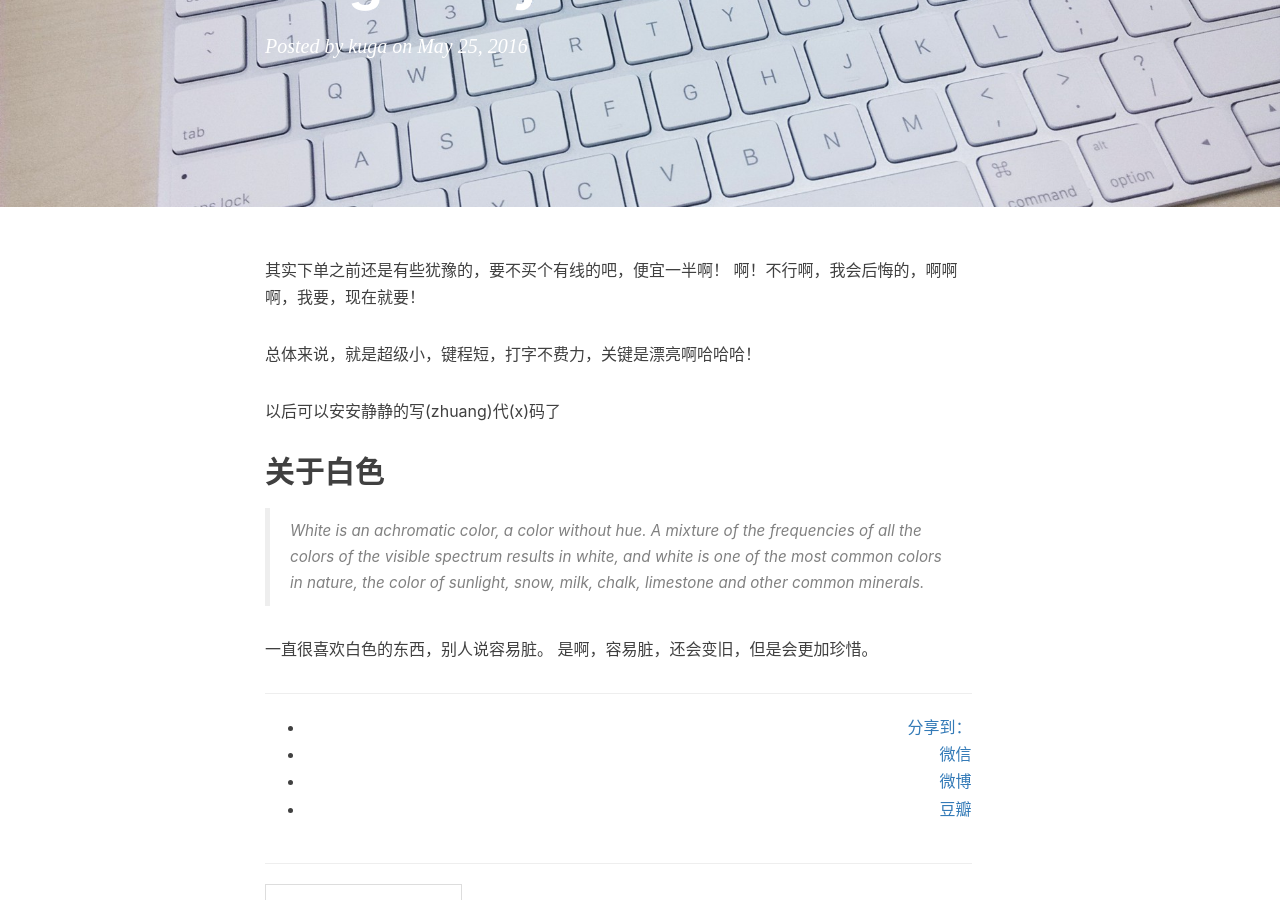
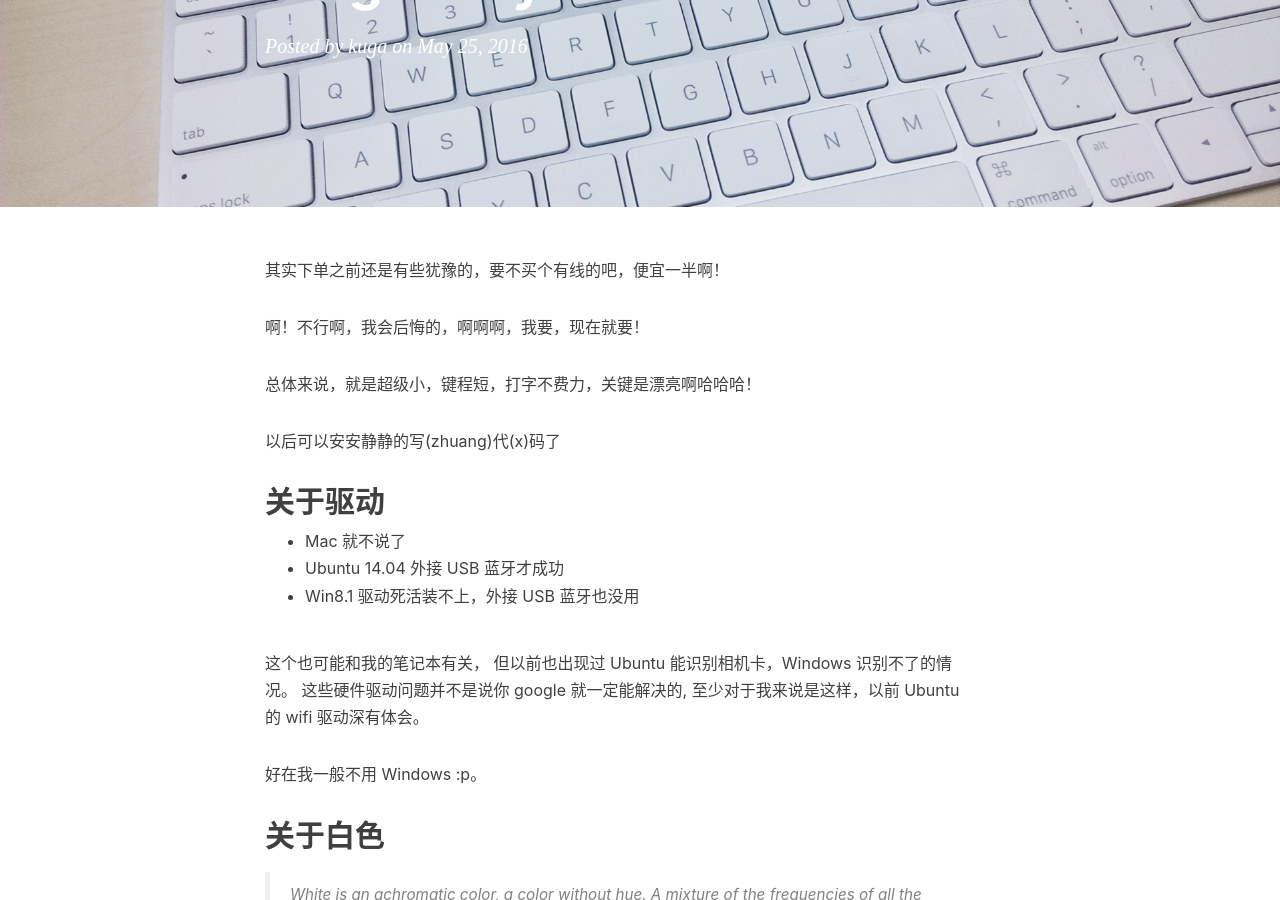
Before and after one commit to xkuga/xkuga.github.io, a Jekyll site: the page built from _posts/2016-05-25-magic-keyboard.md, in a window 1280 px wide and 900 px high, scrolled down 216 px. Built offline with Jekyll 4.4.1, drawn with Linux system fonts in a browser that asks for light colours; nearby versions of some CDN libraries; comment, search, counter and statistics services are not loaded.

Commit message:
magic keyboard driver

```diff
--- a/_posts/2016-05-25-magic-keyboard.md
+++ b/_posts/2016-05-25-magic-keyboard.md
@@ -7,11 +7,28 @@ header-img: img/magic-keyboard.jpg
 ---
 
 其实下单之前还是有些犹豫的，要不买个有线的吧，便宜一半啊！
+
 啊！不行啊，我会后悔的，啊啊啊，我要，现在就要！
 
 总体来说，就是超级小，键程短，打字不费力，关键是漂亮啊哈哈哈！
 
 以后可以安安静静的写(zhuang)代(x)码了
+
+
+关于驱动
+--------
+
+* Mac 就不说了
+* Ubuntu 14.04 外接 USB 蓝牙才成功
+* Win8.1 驱动死活装不上，外接 USB 蓝牙也没用
+
+这个也可能和我的笔记本有关，
+但以前也出现过 Ubuntu 能识别相机卡，Windows 识别不了的情况。
+这些硬件驱动问题并不是说你 google 就一定能解决的,
+至少对于我来说是这样，以前 Ubuntu 的 wifi 驱动深有体会。
+
+好在我一般不用 Windows :p。
+
 
 关于白色
 -------
```
